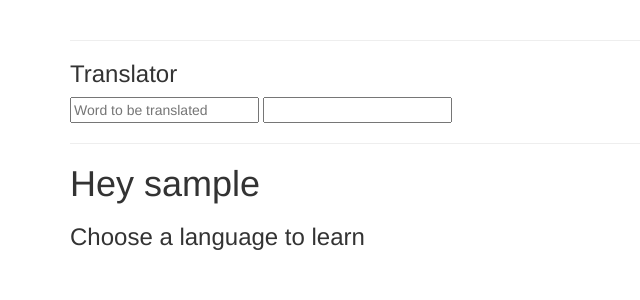
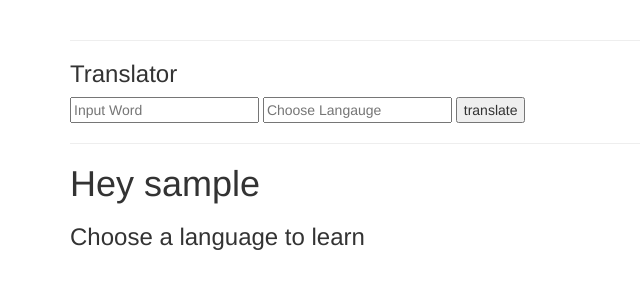
Before and after one commit to Mugala/Chewa, a Django app: page / in a window 1280 px wide. Shown: the part 72-372 px from the top of the page, without its empty margins (0-640 px from the left). Run offline with Django 3.2, Linux system fonts and the light colour scheme; the visitor is signed in with stand-in values (Sample User, id 1); data that the repository does not hold is empty; some libraries are stand-ins or nearby versions.

Commit message:
add translator works for now

```diff
--- a/chewa_app/models.py
+++ b/chewa_app/models.py
@@ -113,6 +113,10 @@ class Lesson (models.Model):
         single = cls.objects.filter(content__category__icontains=single_category)
         print(single)
         return single
+    @classmethod
+    def search_word(cls, search_term):
+        results=cls.objects.filter(question__icontains=search_term)
+        return results
 
 class Score (models.Model):
     user=models.ForeignKey(User, on_delete=models.CASCADE)
--- a/chewa_app/templates/home.html
+++ b/chewa_app/templates/home.html
@@ -12,15 +12,17 @@
         <div class="col-xs-12">
             <hr>
             <h3>Translator</h3>
-            <form action="">
-                    <input type="text" placeholder="Word to be translated">
-                    <input list="languages">
+            <form action="{% url 'translate' %}" role='search'>
+                    <input type="text" method='get' placeholder="Input Word" name="translator">
+                    <input list="languages" placeholder="Choose Langauge" method='post'>
                     <datalist id="languages">
                         {% for language in languages %}
                         <option value="{{language.name}}">
                         {%endfor%}
                     </datalist>
+                <input type="submit" value="translate">
                 </form>
+
             <hr>
             <h1>Hey {{user.username}}</h2>
 
--- a/chewa_app/urls.py
+++ b/chewa_app/urls.py
@@ -10,6 +10,7 @@ from rest_framework.authtoken.views import obtain_auth_token
 urlpatterns = [
     path('', views.home_page, name='home_page'),
     path('profile/', views.profile, name='profile'),
+    path('translate/', views.translator, name='translate'),
     path('profile/edit/', views.edit_profile, name='edit_profile'),
     path('profile/view', views.view_profile, name='view_profile'),
     path('language/', views.language, name='language'),
--- a/chewa_app/views.py
+++ b/chewa_app/views.py
@@ -25,6 +25,23 @@ def home_page(request):
 
 
     return render(request, 'home.html', {"languages":languages})
+
+def translator(request):
+    '''
+    function to translate words
+    '''
+    if 'translator' in request.GET and request.GET['translator']:
+        search_term=request.GET.get('translator')
+        print(search_term)
+        translate_word=Lesson.search_word(search_term)
+        message=f'{search_term}'
+
+        return render(request, 'user/translator.html', {"message":message, "words":translate_word})
+    else:
+        title="Translate "
+        message="Nothing found sorry"
+        return render(request, 'user/translator.html', {"message":message,"title":title})
+
 
 @login_required
 def profile(request):
```
